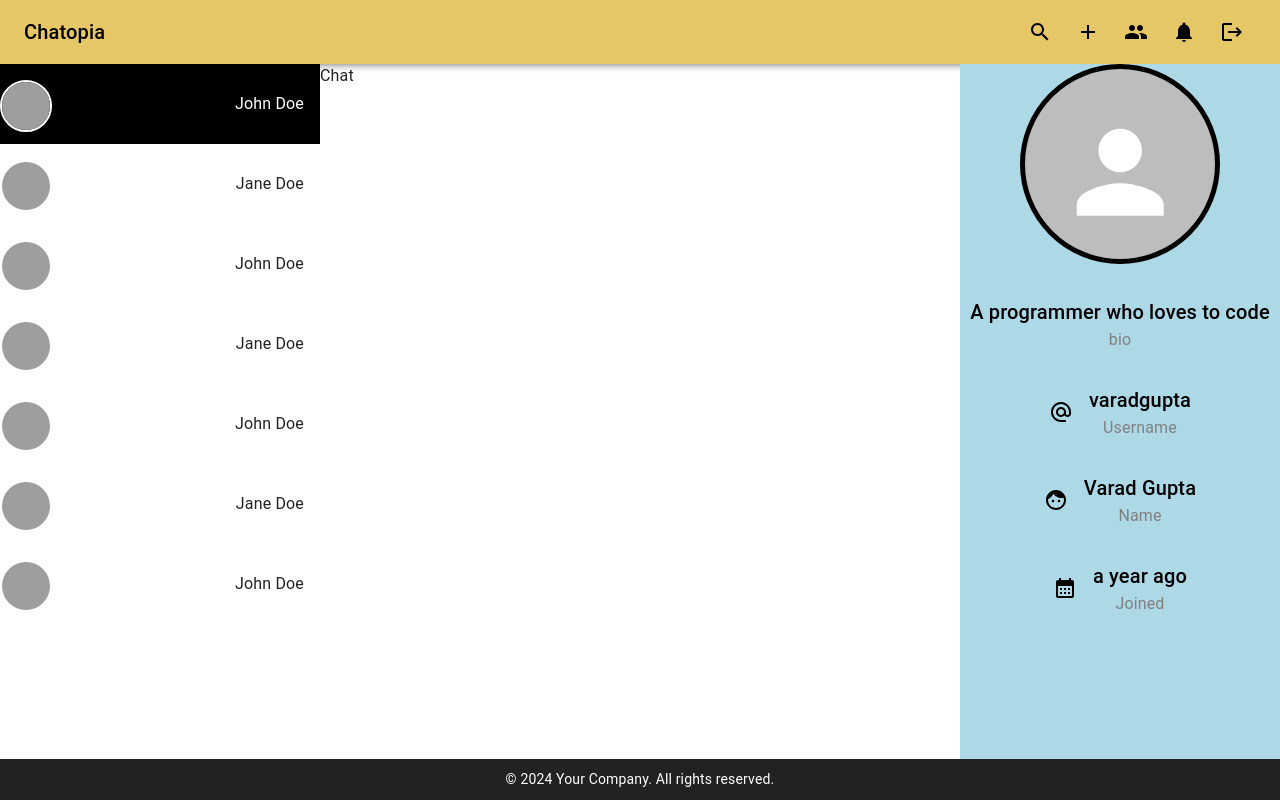
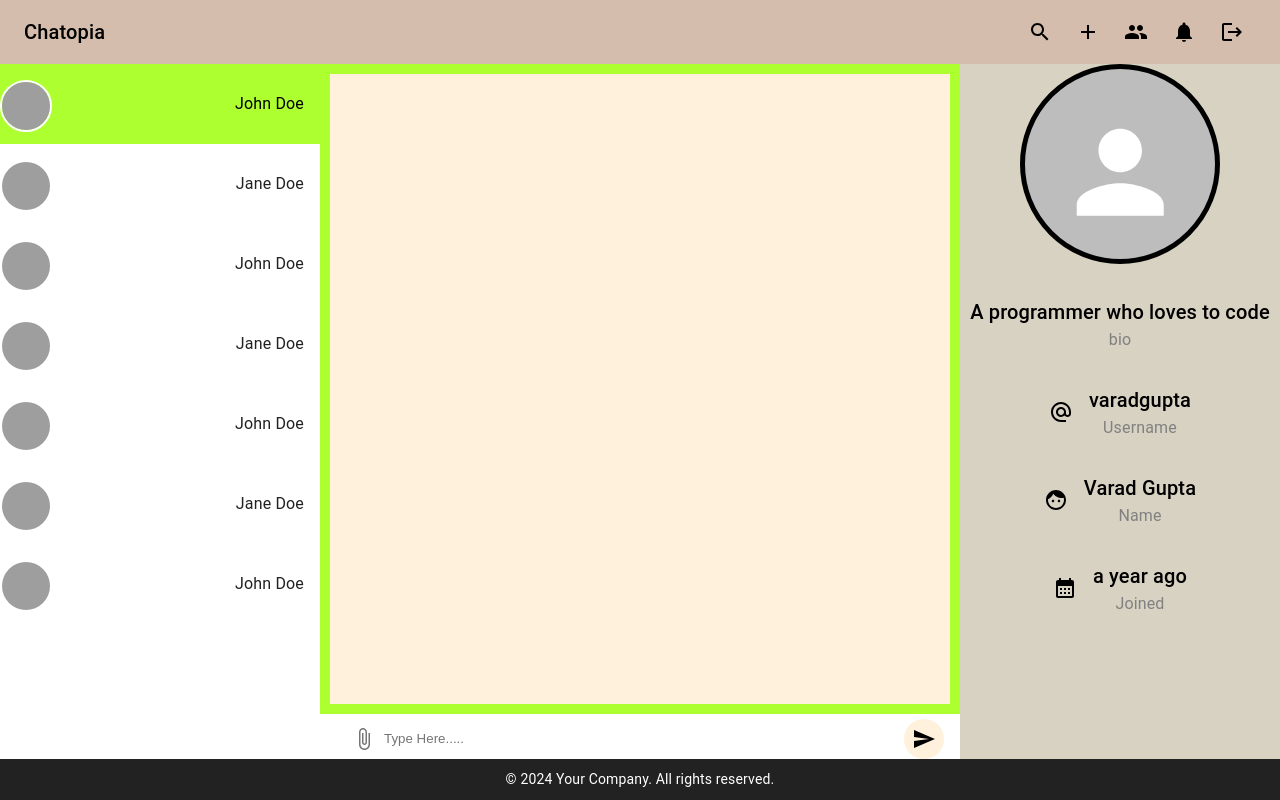
Before and after one commit to vr-varad/Chatopia-ChatApp, a React (Vite) app in the folder client/: page /chat/1 in a window 1280 px wide. Built offline with nearby package versions, Linux system fonts and the light colour scheme; grey boxes are pictures that could not be loaded.

Commit message:
feat: Chat Section Basic Layout
Signed-off-by: vr-varad <varadgupta21@gmail.com>

```diff
--- a/client/src/components/layout/AppLayout.jsx
+++ b/client/src/components/layout/AppLayout.jsx
@@ -37,13 +37,13 @@ const AppLayout = () => (WrappedComponent) => {
               handleDeleteChat={handleDeleteChat}
             />
           </Grid2>
-          <Grid2 size={{ xs: 7, md: 6 }}>
+          <Grid2 size={{ xs: 7, md: 6 }} height={"95%"}>
             <WrappedComponent {...props} />
           </Grid2>
           <Grid2
             size={3}
             sx={{
-              backgroundColor: "lightblue",
+              backgroundColor: "#D8D2C2",
               display: { xs: "none", sm: "none", md: "block" },
             }}
           >
--- a/client/src/components/layout/Header.jsx
+++ b/client/src/components/layout/Header.jsx
@@ -71,7 +71,7 @@ const Header = () => {
         <AppBar
           position="static"
           sx={{
-            bgcolor: sand,
+            bgcolor: "#D4BDAC",
           }}
         >
           <Toolbar>
--- a/client/src/components/shared/ChatItem.jsx
+++ b/client/src/components/shared/ChatItem.jsx
@@ -30,9 +30,9 @@ const ChatItem = ({
           alignItems: "center",
           flexDirection: "row",
           padding: "1rem",
-          backgroundColor: sameSender ? "black" : "unset",
+          backgroundColor: sameSender ? "greenyellow" : "unset",
           justifyContent: "space-between",
-          color: sameSender ? "white" : "inherit",
+          color: sameSender ? "black" : "inherit",
           gap: "1rem",
           position: "relative",
         }}
--- a/client/src/components/styles/StyledComponent.jsx
+++ b/client/src/components/styles/StyledComponent.jsx
@@ -21,3 +21,14 @@ export const Link = styled(LinkComponent)({
     backgroundColor: "rgba(0, 0, 0, 0.1)",
   },
 });
+
+
+export const InputBox = styled("input")({
+  width: "100%",
+  height: "100%",
+  border: "none",
+  outline: "none",
+  padding: "0 3rem",
+  borderRadius: "1.5rem",
+
+})
--- a/client/src/pages/Chat.jsx
+++ b/client/src/pages/Chat.jsx
@@ -1,12 +1,69 @@
 /* eslint-disable no-unused-vars */
 /* eslint-disable react-refresh/only-export-components */
-import React from 'react'
-import AppLayout from '../components/layout/AppLayout'
+import React, { useRef } from "react";
+import AppLayout from "../components/layout/AppLayout";
+import { IconButton, Stack } from "@mui/material";
+import {
+  AttachFile as AttachFileIcon,
+  Send as SendIcon,
+} from "@mui/icons-material";
+import { InputBox } from "../components/styles/StyledComponent";
 
 const Chat = () => {
+  const containerRef = useRef(null);
   return (
-    <div>Chat</div>
-  )
-}
+    <>
+      <Stack
+        ref={containerRef}
+        boxSizing={"border-box"}
+        padding={"1rem"}
+        spacing={"1rem"}
+        bgcolor={"#FFF1DB"}
+        height={"93%"}
+        border={"10px solid greenyellow"}
+        sx={{
+          overflowY: "auto",
+          overflowX: "hidden",
+        }}
+      >
+        {/* Messages */}
+      </Stack>
+      <form
+        style={{
+          height: "7%",
+        }}
+      >
+        <Stack
+          direction={"row"}
+          height={"100%"}
+          alignItems={"center"}
+          padding={"1rem"}
+          position={"relative"}
+        >
+          <IconButton sx={{
+            position: "absolute",
+            left: "1.5rem",
 
-export default AppLayout()(Chat)
+          }}>
+            <AttachFileIcon />
+          </IconButton>
+          <InputBox placeholder="Type Here....." />
+          <IconButton type="submit" sx={{
+            backgroundColor: "#FFF1DB",
+            color: "black",
+            marginLeft: "1rem",
+            padding: "0.5rem",
+            "&:hover": {
+              backgroundColor: "#D4BDAC",
+              color: "white",
+            },
+          }}>
+            <SendIcon />
+          </IconButton>
+        </Stack>
+      </form>
+    </>
+  );
+};
+
+export default AppLayout()(Chat);
```
